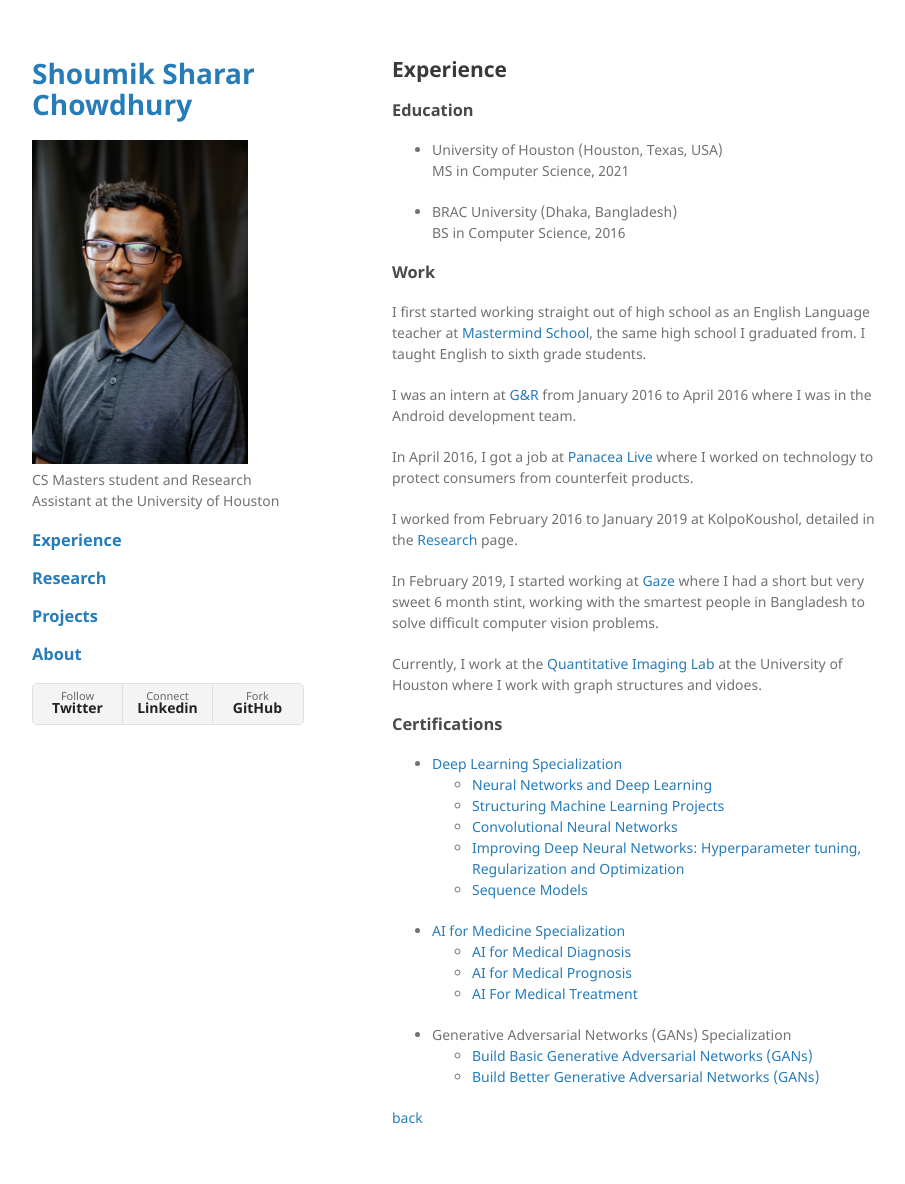
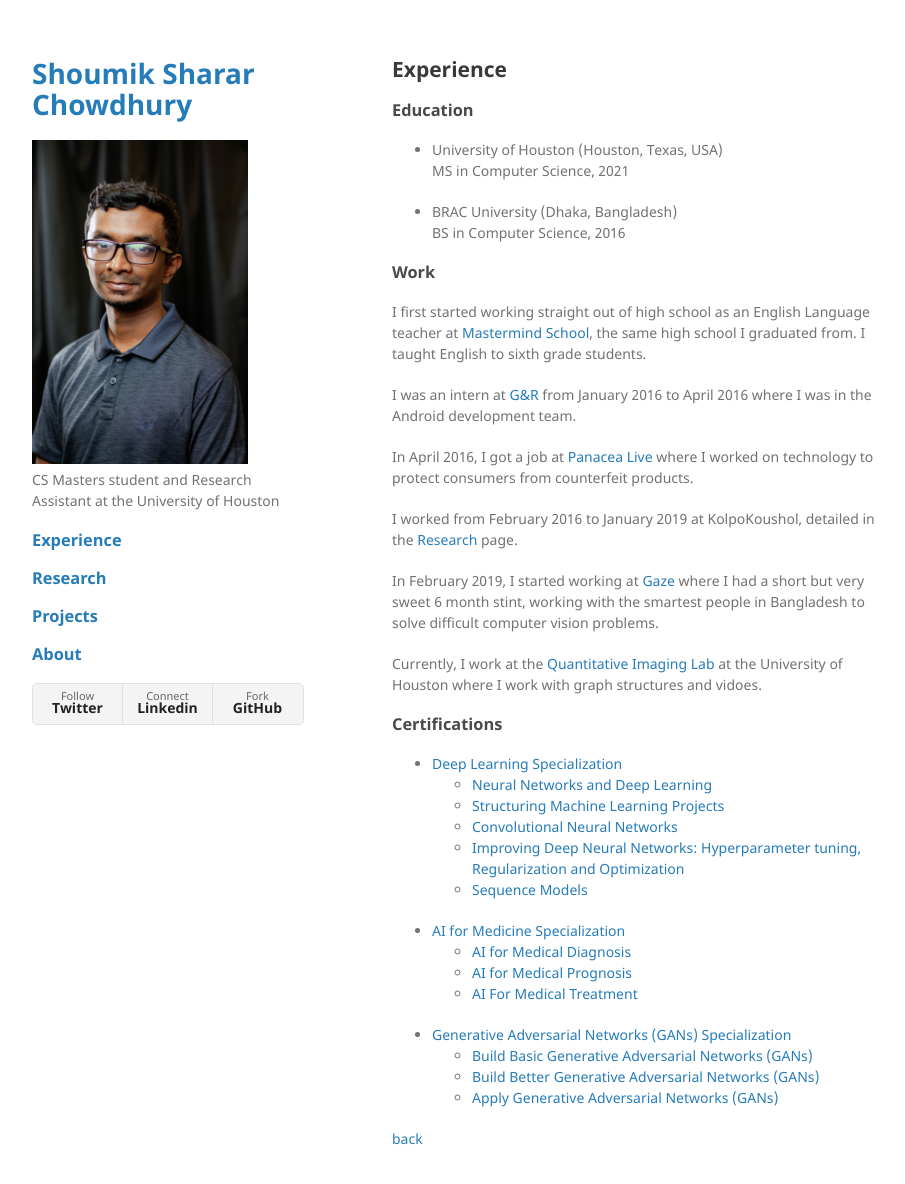
Before and after one commit to shoumikchow/shoumikchow.github.io, a Jekyll site: the page built from pages/experience.md, in a window 1280 px wide and 1219 px high. Shown: the top 1184 px of the window, without its empty margins (178-1083 px from the left). Built offline with Jekyll 4.4.1, drawn with Linux system fonts in a browser that asks for light colours.

Commit message:
Add GAN specialization cert

```diff
--- a/pages/experience.md
+++ b/pages/experience.md
@@ -40,8 +40,9 @@ Currently, I work at the [Quantitative Imaging Lab](http://www2.cs.uh.edu/~shah/
   * [AI for Medical Diagnosis](https://coursera.org/share/84fa4d1cab9a835dae01b482871fc418)
   * [AI for Medical Prognosis](https://coursera.org/share/9ddf30045fa315a18aac83eac51970a2)
   * [AI For Medical Treatment   ](https://coursera.org/share/7d3f62953bad75587c1fc472dc25c5af)
-* Generative Adversarial Networks (GANs) Specialization
+* [Generative Adversarial Networks (GANs) Specialization](https://coursera.org/share/886d61ee6c28afda145edd4218b1a869)
   * [Build Basic Generative Adversarial Networks (GANs)](https://coursera.org/share/7748d9e5fc6eddf00a2882778d8e6783)
   * [Build Better Generative Adversarial Networks (GANs)](https://coursera.org/share/4e4e5b67e02cf43e037f4c90200c9dfb)
+  * [Apply Generative Adversarial Networks (GANs)](https://coursera.org/share/0831e2aeb4cf908f87727d70028d2999)
 
 [back](https://shoumikchow.com)
```
